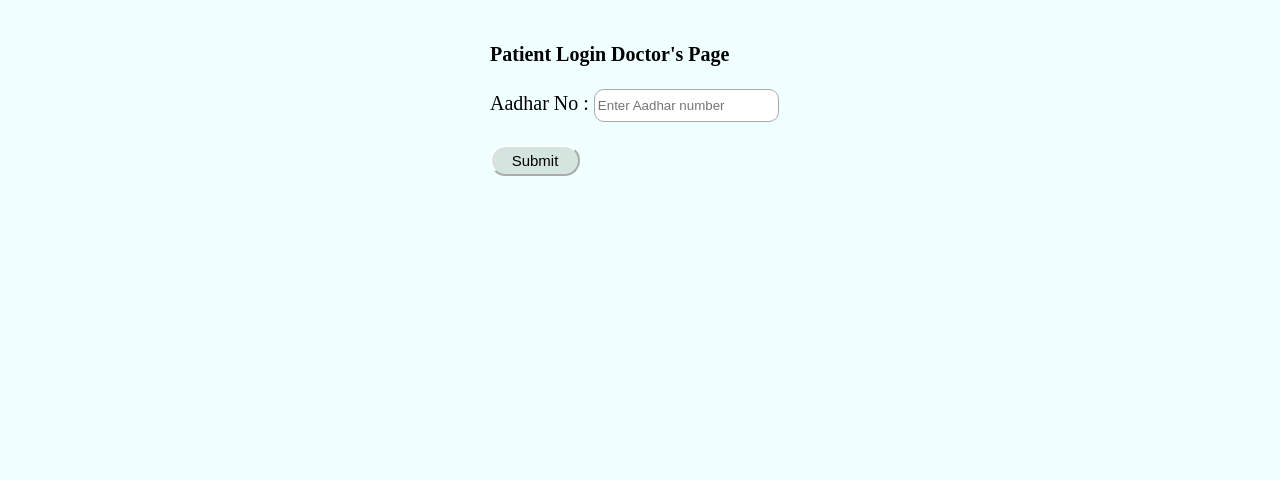
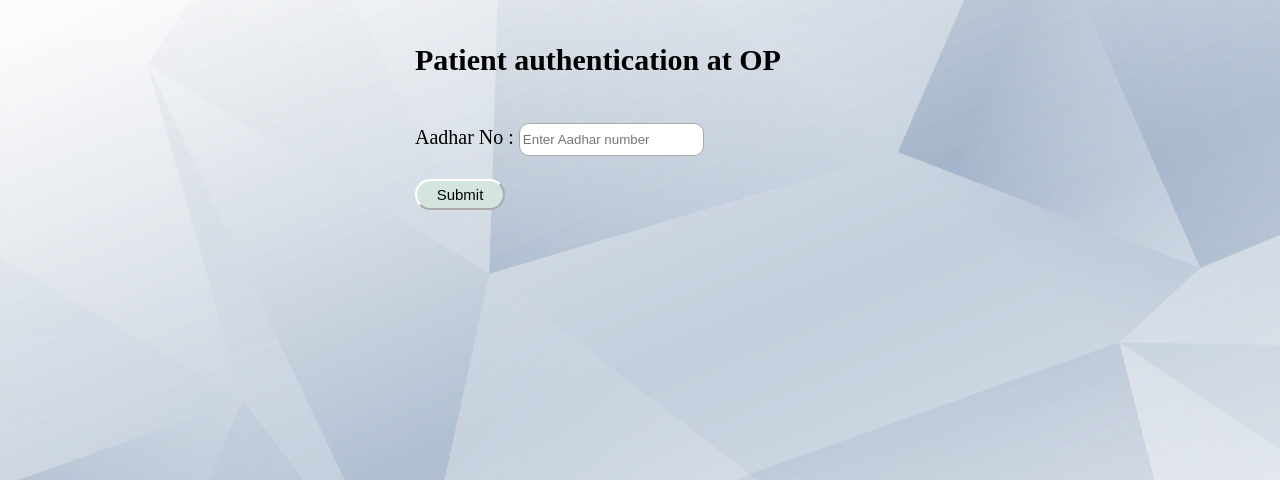
Before and after one commit to Akhi1210/Smart_Hospital, a PHP site: page /patient_login_doctor.php in a window 1280 px wide. Shown: the top 480 px of the page. Run offline with PHP 8.4, Linux system fonts and the light colour scheme.

Commit message:
Update patient_login_doctor.php

```diff
--- a/patient_login_doctor.php
+++ b/patient_login_doctor.php
@@ -9,12 +9,12 @@
     <link rel='icon' href='/icons/lock.ico'/>
     <link rel='stylesheet' href='styles_e_hospital.css' />
 </head>
-<body class='box' style="margin:auto;width:300px;background-color: azure;">
+<body class='box' style="background-image:url('/background_images/pat_doc.jpg');background-size: cover">
 
 
     <form  method='post'>
         <br>
-        <div style="font-weight:bold;font-size:20px;">Patient Login Doctor's Page <br><br></div>
+        <div style="font-weight:bold;font-size:30px;">Patient authentication at OP </div><br><br>
         <div>Aadhar No : <input class='text' type="number" name="Aadhar_no" placeholder ="Enter Aadhar number"><br>
         <br></div>
         <input class='button' type="submit" name='sub-btn'><br>
```
